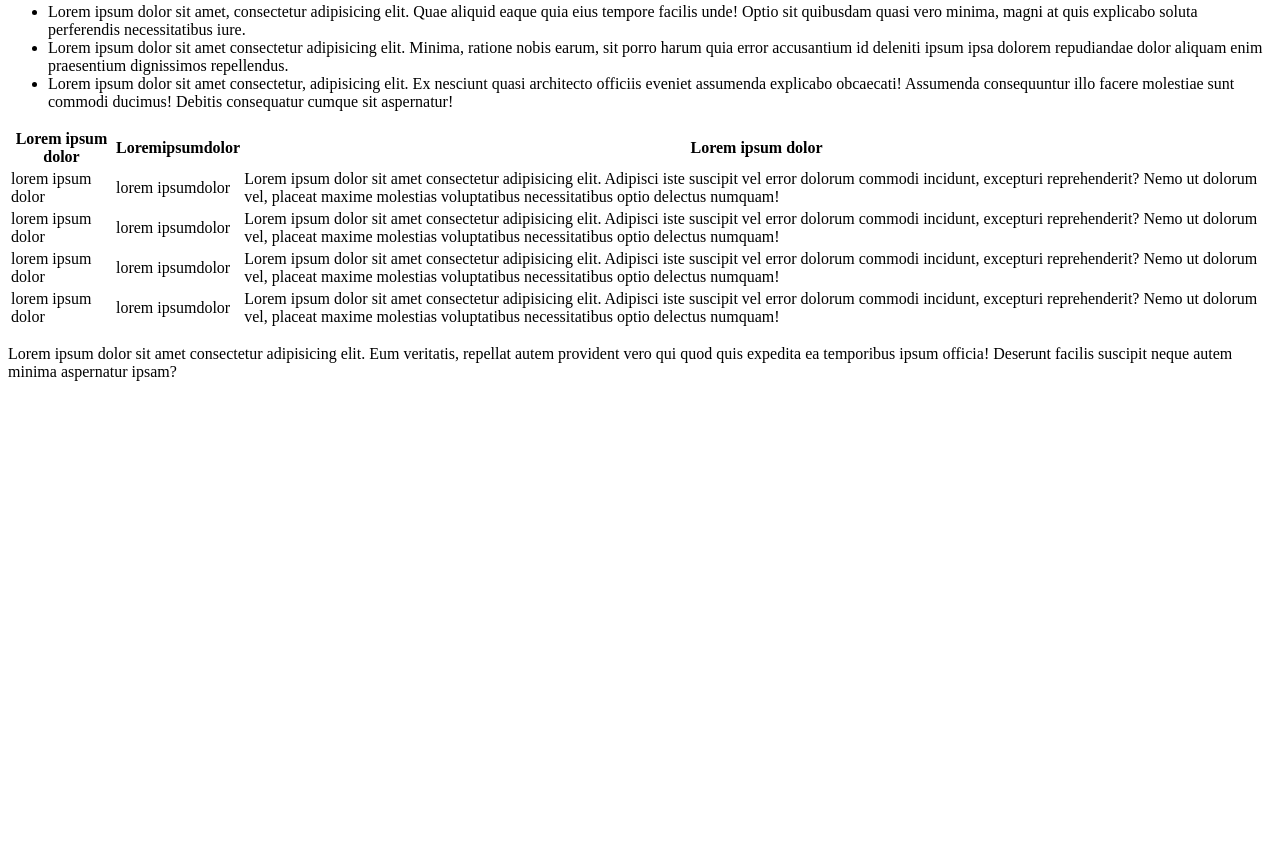
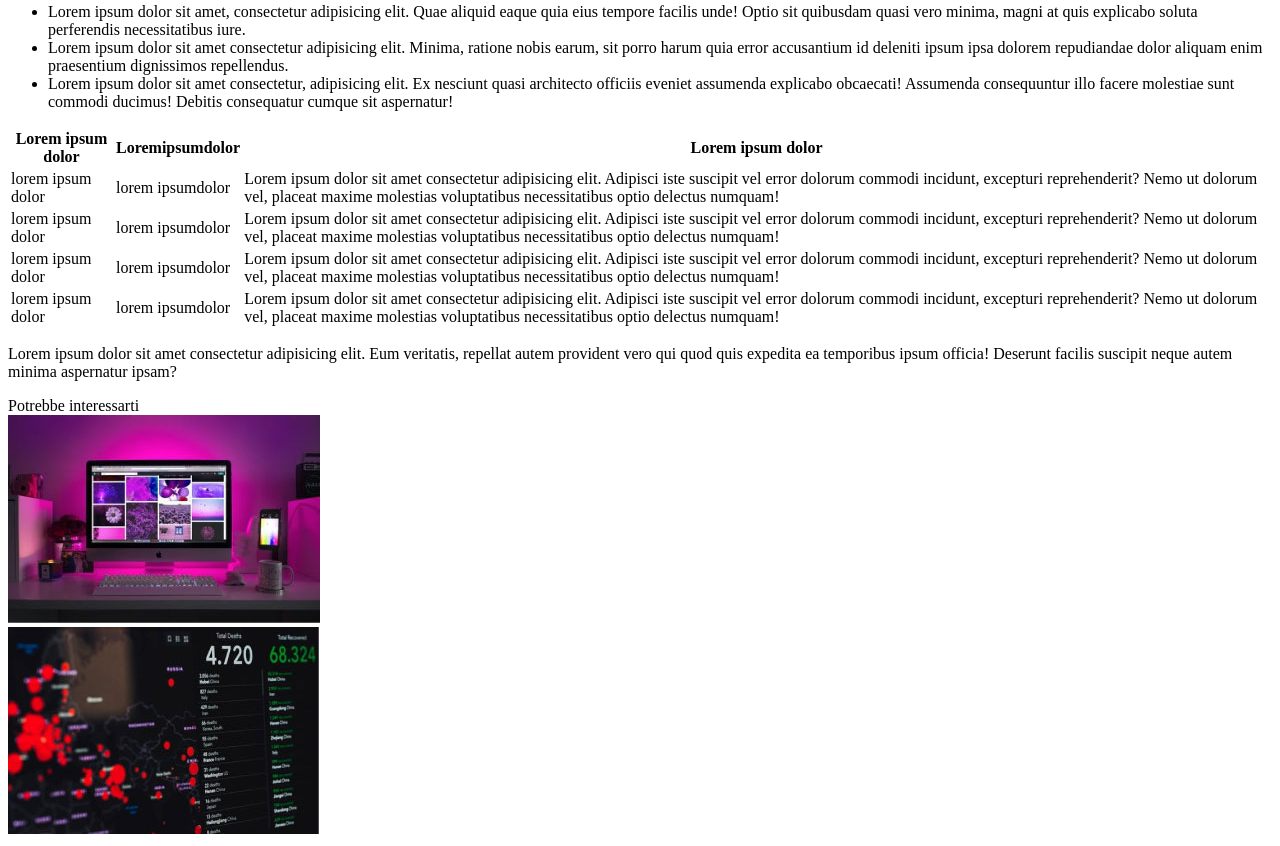
Before and after one commit to Santoni92/html-css-booleaner, a plain HTML site: page index.html in a window 1280 px wide. Shown: the part 641-1487 px from the top of the page. Before the commit the page ends 1038 px from the top, so only its background shows below. Drawn offline with Linux system fonts and the light colour scheme.

Commit message:
scheletro principale

```diff
--- a/css/style.css
+++ b/css/style.css
@@ -1,6 +1,7 @@
 #intestazione{
+    /*background-color:;*/
     background-image: url(../img/pattern.png);
-    background-size: contain;
+    background-size: 300px;
 }
 
 #scritta{
--- a/index.html
+++ b/index.html
@@ -74,8 +74,14 @@
 
     <!--footer-->
     <div>
-
-    </div>
+        <span>Potrebbe interessarti</span>
+        <div>
+            <img src="img/monitor.jpg" alt="">
+        </div>
+        <div>
+            <img src="img/graph.jpg" alt="">
+        </div>
+     </div>
 
 </body>
 </html>
```
